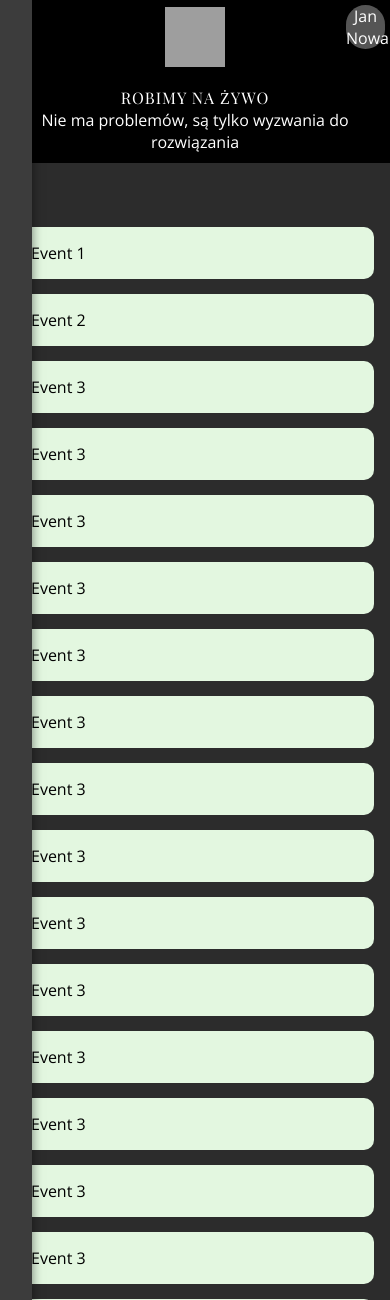
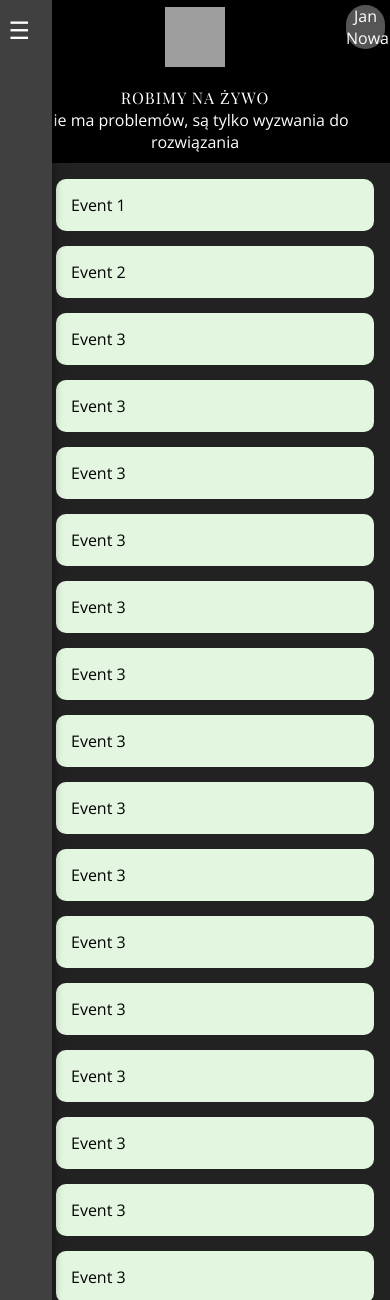
Before and after one commit to donatello-source/RNZManagementTool, a PHP site: page /pages/main.html in a window 390 px wide. Shown: the top 1300 px of the page. Run offline with PHP 8.4, Linux system fonts and the light colour scheme; grey boxes are pictures that could not be loaded.

Commit message:
Added mobile version of main page

```diff
--- a/css/main.css
+++ b/css/main.css
@@ -2,6 +2,7 @@
 body {
     margin: 0;
     font-family: 'Open Sans', sans-serif;
+    background-color: #222222;
 }
 header {
     background-color: black;
@@ -62,7 +63,7 @@ header {
 
 /* Sidebar */
 .sidebar {
-    background-color: #3c3c3c;
+    background-color: #414040;
     width: 200px;
     padding: 1em;
     box-shadow: 0 0 10px rgba(0, 0, 0, 0.5);
@@ -106,7 +107,7 @@ header {
 /* Sekcja główna */
 .content {
     flex: 1;
-    background-color: #2c2c2c;
+    background-color: #222222;
     padding: 1em;
     overflow-y: auto; /* Scroll tylko w sekcji głównej */
 }
@@ -124,24 +125,25 @@ header {
 }
 
 /* Responsywność */
-@media (max-width: 768px) {
+@media (max-width: 720px) {
     .sidebar {
         position: absolute;
-        left: -200px;
+        left: -180px;
         top: 0;
         height: 100vh;
         transition: left 0.3s;
     }
-    .sidebar.active {
-        left: 0;
-    }
-    .menu-toggle {
+    .menu-toggle{
+        margin-right: 0px;
+        text-align: right;
         display: block;
     }
+    .sidebar.active {
+        left: 0px;
+
+    }
+    .container{
+    margin-left:40px;
+    }
+
 }
-
-@media (max-width: 768px) {
-    .content {
-        padding-top: 4em; /* Dodatkowy padding dla mobilnych */
-    }
-}
--- a/css/style.css
+++ b/css/style.css
@@ -2,6 +2,7 @@ body {
     margin: 0;
     padding: 0;
     display: block;
+    background-color: #222222;
 }
 .bodyLoginPage{
     margin: 0;
--- a/pages/main.html
+++ b/pages/main.html
@@ -21,7 +21,7 @@
     </header>
     <div class="container">
         <aside class="sidebar">
-            <button class="menu-toggle">☰ Menu</button>
+            <button class="menu-toggle">☰</button>
             <nav>
                 <ul>
                     <li><a href="#">Wydarzenia</a></li>
```
